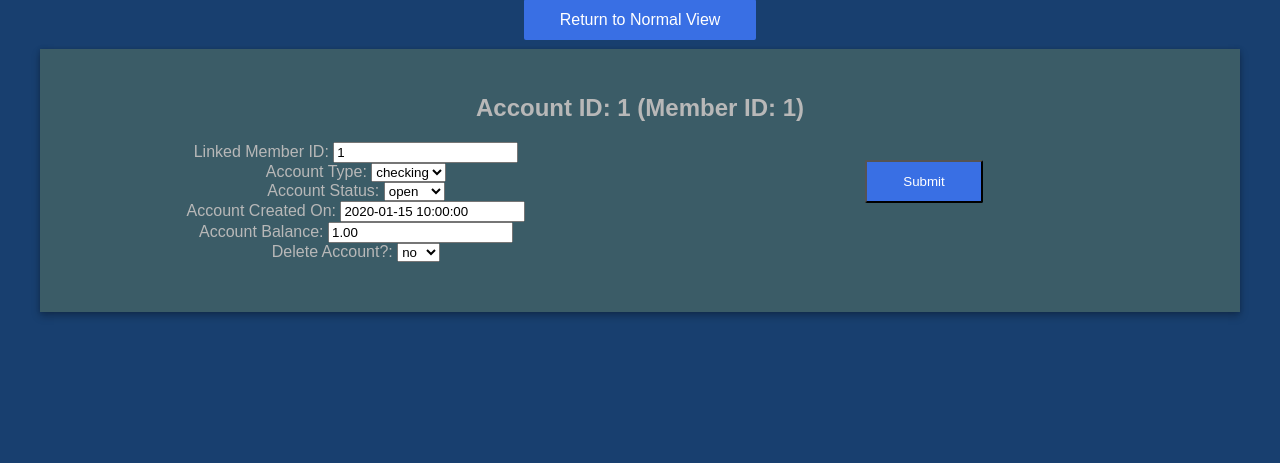
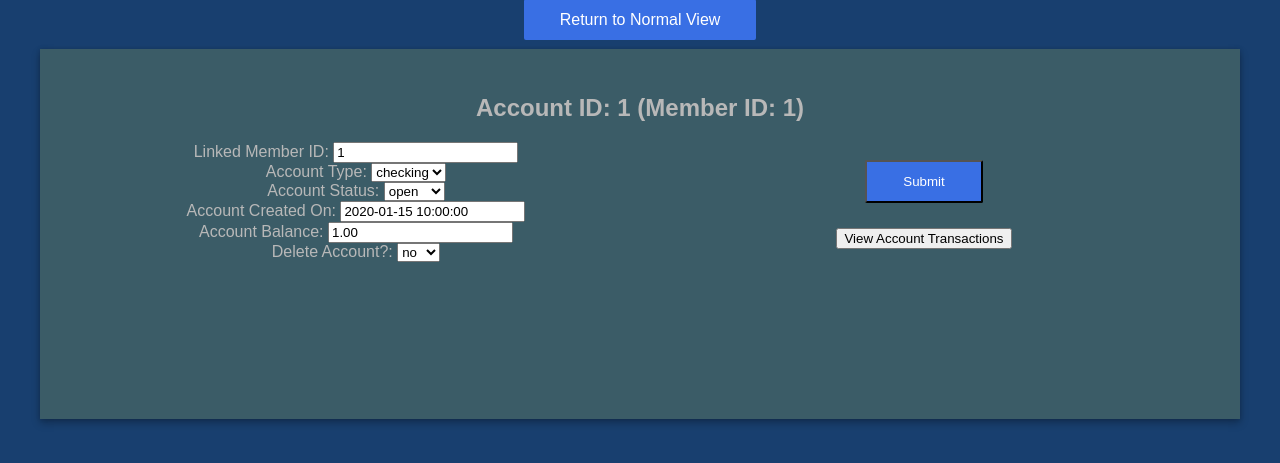
Before and after one commit to cjordanOU/Resolution-Holdings, a PHP site: page /accounts-admin.php in a window 1280 px wide. Shown: the part 161-624 px from the top of the page. Run offline with PHP 8.4, Linux system fonts and the light colour scheme; the visitor is signed in with stand-in values (Sample User, id 1); tables that the repository leaves empty hold one stand-in row (values such as "Sample post").

Commit message:
view transactions from admin page

```diff
--- a/Includes/accountHandlerAdmin.php
+++ b/Includes/accountHandlerAdmin.php
@@ -56,7 +56,14 @@
 
             echo "</div><div class='account-balance'>";
             echo "<br><input type='submit' class='fancyButton-1'>";
-            echo "</div></form></section>";
+            echo "</div></form><br><br>";
+
+            // Transaction Viewer logic
+            echo "<form action='transaction-info.php' method='POST' class='viewAccountButton'>";
+            echo "<input type='hidden' name='transaction_account' value='". $row["ACCOUNT_ID"] ."'>";
+            echo "<input type='submit' value='View Account Transactions' title='View the transactions associated with this account'>";
+            echo "</form>";
+            echo "</section>";
         }
     }
 ?>
--- a/style.css
+++ b/style.css
@@ -246,3 +246,7 @@ section {
     padding: 20px;
     text-align: center;
 }
+
+.viewAccountButton {
+    margin-top: 50px;
+}
```
